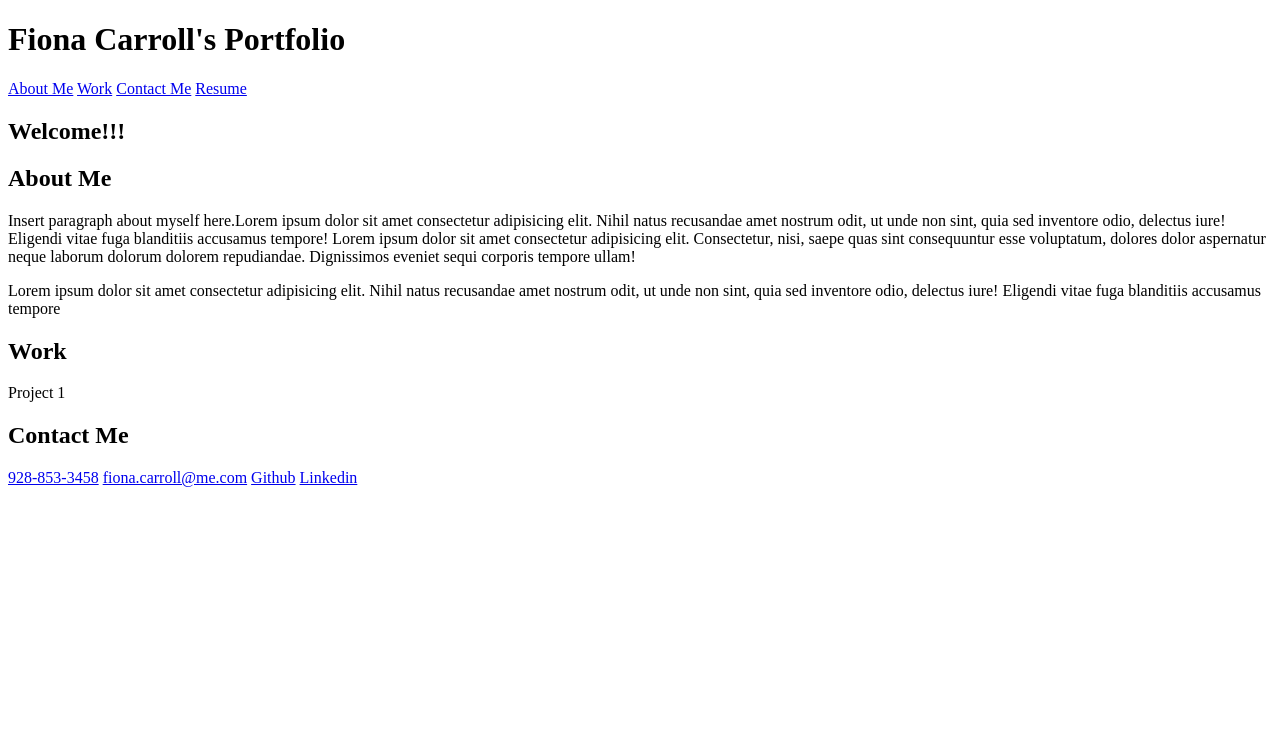
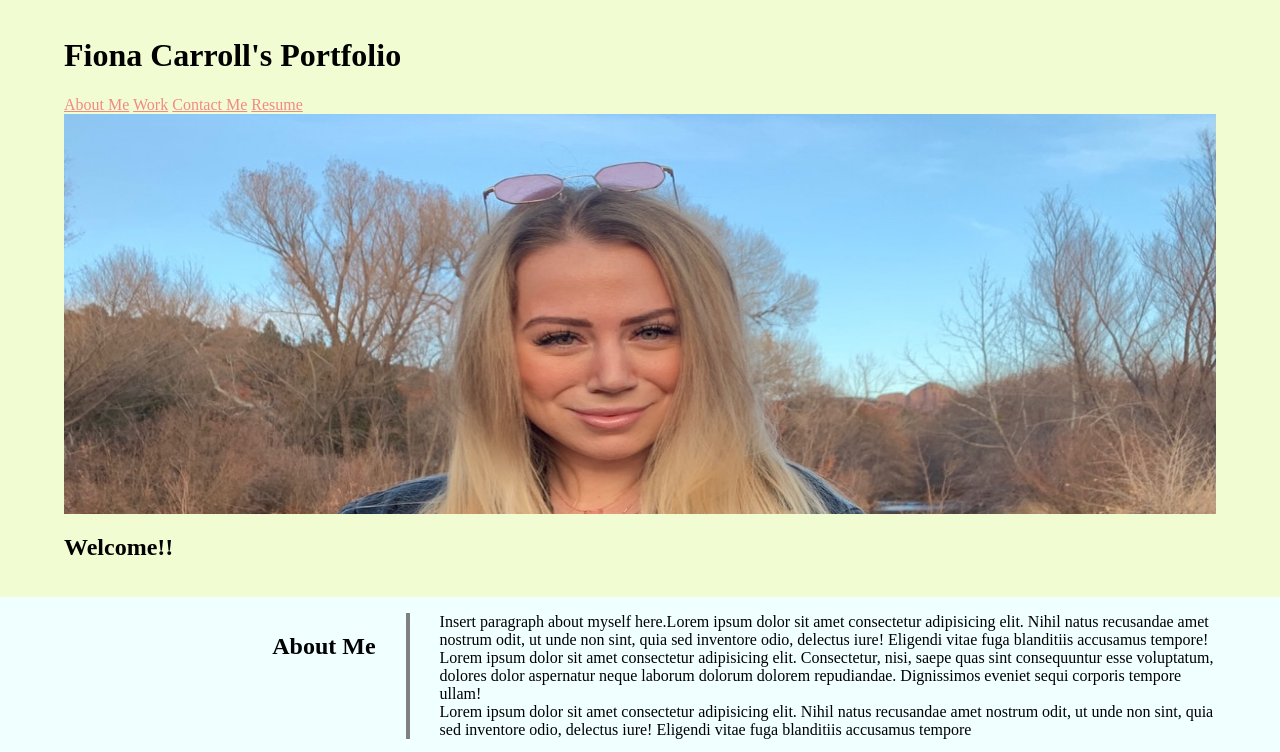
Before and after one commit to fcarroll12/fiona-carroll-professional-portfolio, a plain HTML site: page index.html in a window 1280 px wide. Shown: the top 752 px of the page. Drawn offline with Linux system fonts and the light colour scheme.

Commit message:
Changes to initial index.html

```diff
--- a/assets/css/style.css
+++ b/assets/css/style.css
@@ -0,0 +1,84 @@
+* {
+    box-sizing: border-box;
+    margin: 0;
+    padding: 0;
+}
+
+head {
+    display: none;
+}
+
+body {
+    background-color: azure;
+    font-size: 16px;
+    display: block;
+}
+
+header {
+    background-color: rgba(245, 245, 125, 0.342);
+    padding: 1em 0;
+}
+
+.container {
+    max-width: 90%;
+    margin: 0 auto;
+}
+
+div {
+    display: block;
+}
+
+h1 {
+    display: block;
+    font-size: 2em;
+    margin-block-start: 0.67em;
+    margin-block-end: 0.67em;
+    margin-inline-start: 0px;
+    margin-inline-end: 0px;
+    font-weight: bold;
+}
+
+a {
+    text-decoration: underline;
+    color: rgb(241, 137, 137);
+    display: inline;
+    justify-content: space-between;
+    font-size: 16px;
+}
+
+section {
+    padding-top: 1em;
+    display: flex;
+}
+.col-left {
+    width: 30%;
+    border-right:4px solid grey;
+}
+section h2 {
+    text-align: right;
+    padding-right: 30px;
+}
+h2 {
+    display: block;
+    font-size: 1.5em;
+    margin-block-start: 0.83em;
+    margin-block-end: 0.83em;
+    margin-inline-start: 0px;
+    margin-inline-end: 0px;
+    font-weight: bold;
+}
+
+.col-right {
+    width: 70%;
+    padding-left: 30px;
+}
+.project-1 img {
+    display: block;
+    margin: 20px auto;
+}
+img {
+    display: block;
+    width: 100%;
+    height: 400px;
+    background-size: cover;
+}
--- a/index.html
+++ b/index.html
@@ -11,19 +11,27 @@
 
 <body>
     <header>
+        <div class="container">
             <h1>Fiona Carroll's Portfolio</h1>
-        <nav>
+                <nav class="text-right">
                     <a href="#aboutme">About Me</a>
                     <a href="#work">Work</a>
                     <a href="#contactme">Contact Me</a>
                     <a href="#resume">Resume</a>
                 </nav>
-        <h2>Welcome!!!</h2>
+        </div>
+        <div class="container">
+            <img src="./assets/IMG_4153 (1).jpeg" alt="recent photo of myself"/>
+                <h2>Welcome!!</h2>
+        </div>
     </header>
 
     <main class="container">
         <section id="aboutme">
+            <div class="col-left">
                 <h2>About Me</h2>
+            </div>
+            <div class="col-right">
                 <p> Insert paragraph about myself here.Lorem ipsum dolor sit amet consectetur adipisicing elit. Nihil natus recusandae amet nostrum odit, ut unde
                 non sint, quia sed inventore odio, delectus iure! Eligendi vitae fuga blanditiis accusamus tempore! Lorem
                 ipsum dolor sit amet consectetur adipisicing elit. Consectetur, nisi, saepe quas sint consequuntur esse
@@ -31,19 +39,53 @@
                 corporis tempore ullam! </p>
                 <p>Lorem ipsum dolor sit amet consectetur adipisicing elit. Nihil natus recusandae amet nostrum odit, ut unde
                 non sint, quia sed inventore odio, delectus iure! Eligendi vitae fuga blanditiis accusamus tempore</p>
+            </div>
         </section>
         <section id="work">
-            <h2>Work</h2>
-            <div class="Project-1">Project 1</div>
+            <div class="col-left">
+                <h2> Work</h2>
+            </div>
+            <div class="col-right">
+                <section class="project-1">
+                    <h2> Project-1</h2>
+                    <img src="./assets/IMG_1.jpeg" alt="image with number 1 sign"/>
+                    <p>HTML,CSS, API's</p>
+                </section>
+                <section class="project-2">
+                    <h2> Project-2 <h/2>
+                    <img src="./assets/IMG_2.jpeg" alt="image with number 2 sign"/>
+                    <p>Building Server Code</p>
+                </section>
+                <section class="project-3">
+                    <h2> Project-3 <h/2>
+                    <img src="./assets/IMG_3.jpeg" alt="image with number 3 sign"/>
+                    <p>Final Project</p>
+                </section>
+                <section class="project-4">
+                    <h2> Project-4 <h/2>
+                    <img src="./assets/IMG_unknown.jpeg" alt="image with unkown project sign"/>
+                    <p>Unknown</p>
+                </section>
+                <section class="project-5">
+                    <h2> Project-5 <h/2>
+                    <img src="./assets/IMG_unknown.jpeg" alt="image with unkown project sign"/>
+                    <p>Unknown</p>
+                </section>
+            </div>
         </section>
         <section id="contactme">
+            <div class="col-left">
                 <h2>Contact Me</h2>
+            </div>
+            <div class="col-right">
                 <nav>
                     <a href="#">928-853-3458</a>
                     <a href="#">fiona.carroll@me.com</a>
                     <a href="https://github.com/fcarroll12">Github</a>
                     <a href="linkedin.com/in/fionacarroll91a8161b2/">Linkedin</a>
                 </nav>
+            </div>
+        </section>
     </main>
 
 </body>
```
Also changed, not shown: assets/IMG_1.jpeg (added), assets/IMG_2.jpeg (added), assets/IMG_3.jpeg (added), assets/IMG_4153 (1).jpeg (added), assets/IMG_unknown.jpeg (added). Lines whose indentation alone changed are shown as unchanged.
